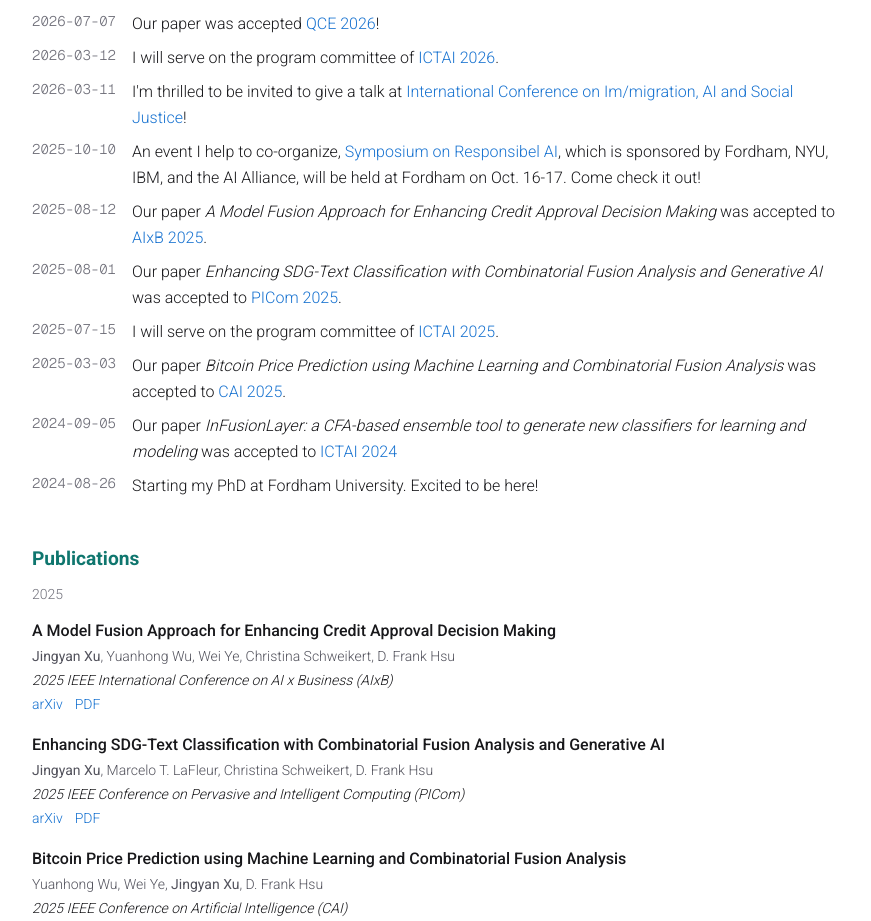
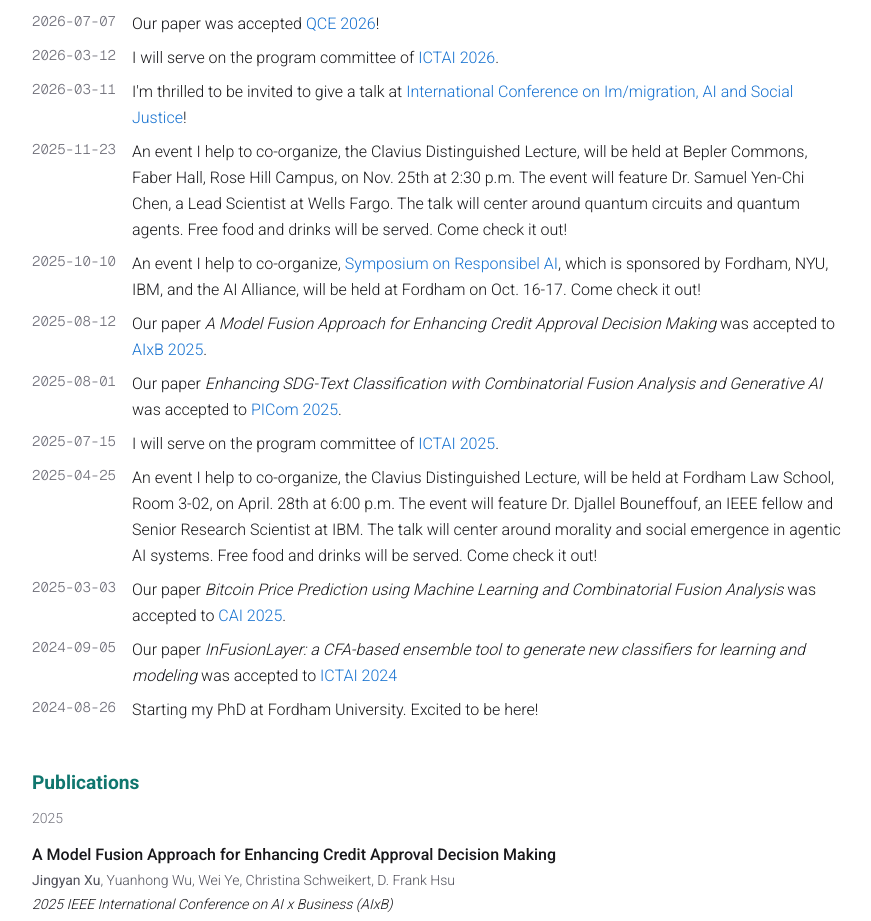
Before and after one commit to horatioxu1122/horatioxu1122.github.io, a Next.js app: page /classic in a window 1280 px wide. Shown: the part 820-1741 px from the top of the page, without its empty margins (202-1073 px from the left). Built offline with nearby package versions, Linux system fonts and the light colour scheme.

Commit message:
Update news.ts

```diff
--- a/content/news.ts
+++ b/content/news.ts
@@ -13,6 +13,10 @@ export const news: NewsItem[] = [
   {
     date: "2026-03-11",
     text: "I'm thrilled to be invited to give a talk at [International Conference on Im/migration, AI and Social Justice](https://www.fordham.edu/academics/research/office-of-research/events/international-conference-on-immigration-ai-and-social-justice/)!",
+  },
+  {
+    date: "2025-11-23",
+    text: "An event I help to co-organize, the Clavius Distinguished Lecture, will be held at Bepler Commons, Faber Hall, Rose Hill Campus, on Nov. 25th at 2:30 p.m. The event will feature Dr. Samuel Yen-Chi Chen, a Lead Scientist at Wells Fargo. The talk will center around quantum circuits and quantum agents. Free food and drinks will be served. Come check it out!",
   },
   {
     date: "2025-10-10",
@@ -31,6 +35,10 @@ export const news: NewsItem[] = [
     text: "I will serve on the program committee of [ICTAI 2025](https://ictai.computer.org/2025/).",
   },
   {
+    date: "2025-04-25",
+    text: "An event I help to co-organize, the Clavius Distinguished Lecture, will be held at Fordham Law School, Room 3-02, on April. 28th at 6:00 p.m. The event will feature Dr. Djallel Bouneffouf, an IEEE fellow and Senior Research Scientist at IBM. The talk will center around morality and social emergence in agentic AI systems. Free food and drinks will be served. Come check it out!",
+  },
+  {
     date: "2025-03-03",
     text: "Our paper *Bitcoin Price Prediction using Machine Learning and Combinatorial Fusion Analysis* was accepted to [CAI 2025](https://cai.ieee.org/2025/).",
   },
```
